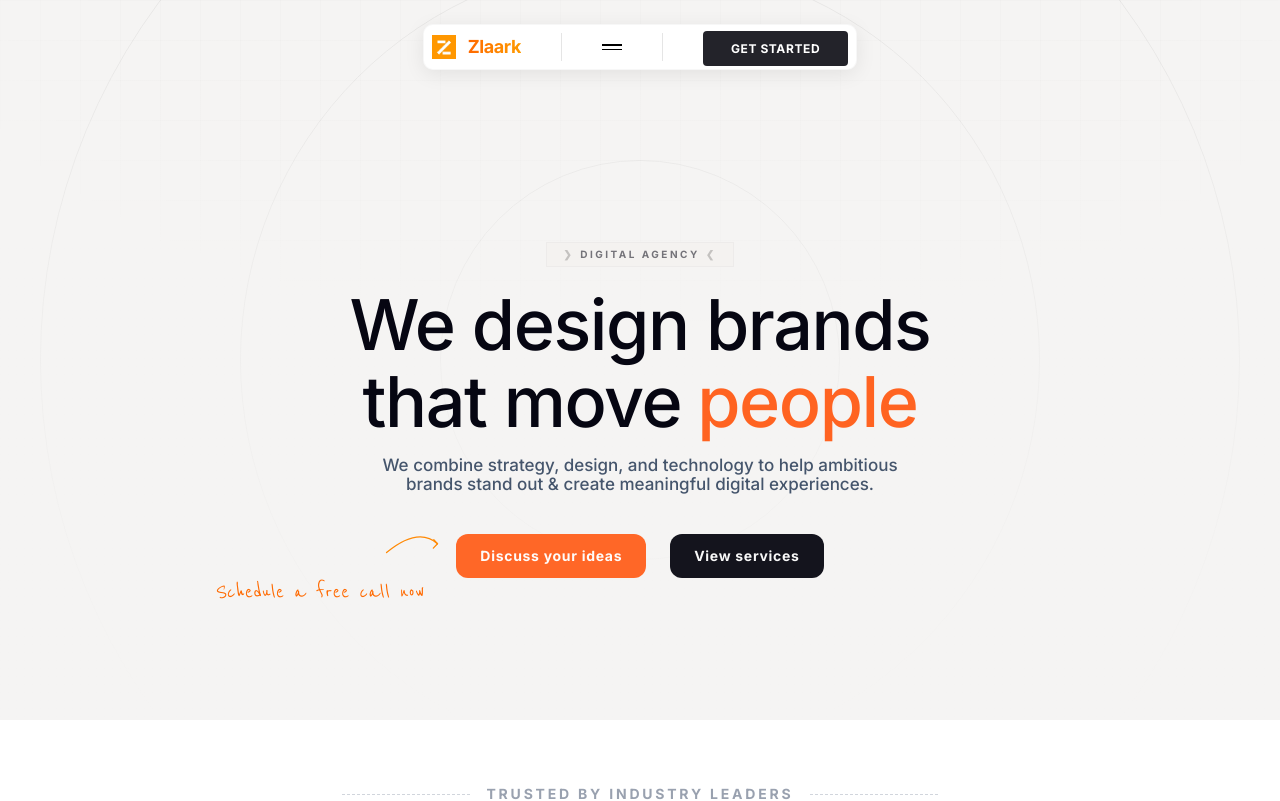
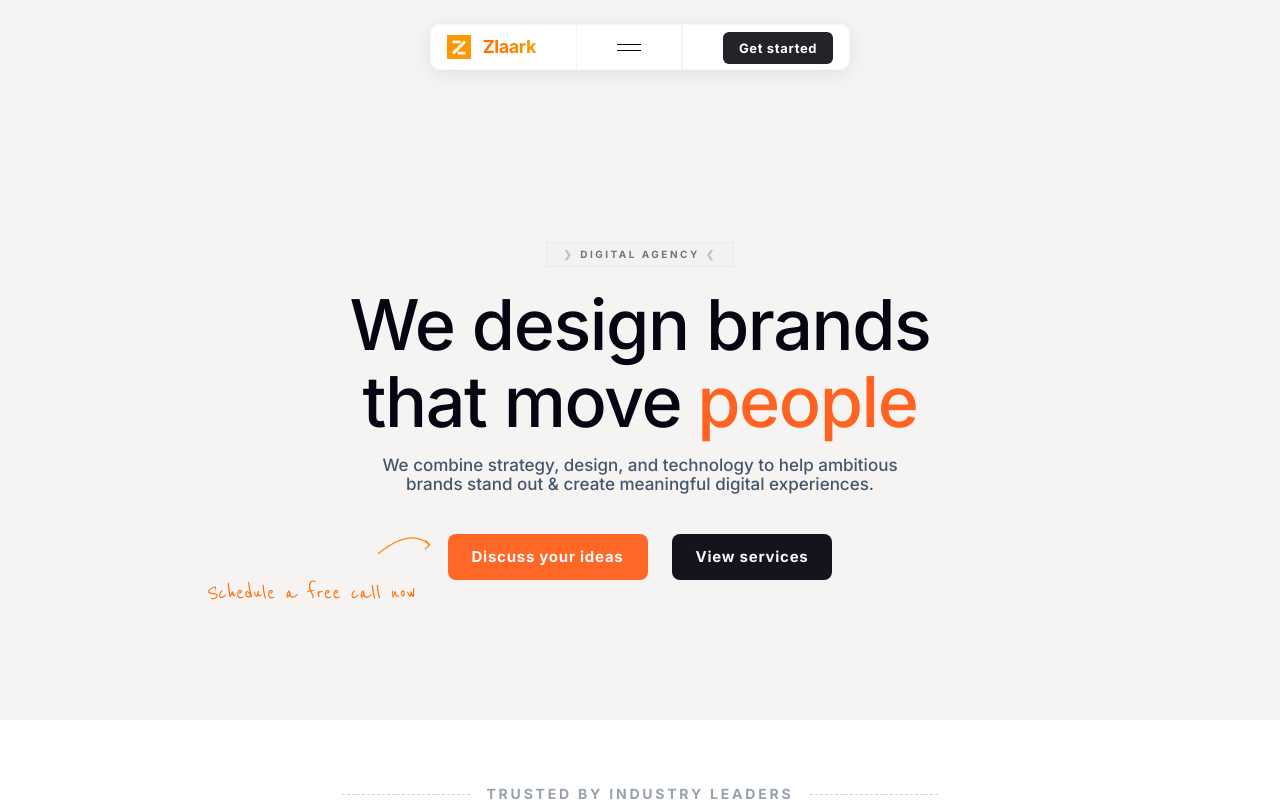
Before and after one commit to Zlaark/zl-new, a Next.js app: page / in a window 1280 px wide. Shown: the top 801 px of the page. Built offline with nearby package versions, Linux system fonts and the light colour scheme.

Commit message:
feat: implement initial Header and Hero components for the homepage.

```diff
--- a/src/components/Header.jsx
+++ b/src/components/Header.jsx
@@ -22,9 +22,9 @@ export default function Header() {
     return (
         <>
             <header className="fixed top-6 left-0 right-0 z-50 flex justify-center px-4 pointer-events-none">
-                <div className="bg-white rounded-[10px] shadow-[0_4px_20px_rgba(0,0,0,0.08)] flex items-center border border-black/[0.03] pointer-events-auto">
+                <div className="bg-white rounded-[10px] shadow-[0_4px_20px_rgba(0,0,0,0.08)] flex items-center border border-black/[0.03] pointer-events-auto px-2">
                     {/* Logo Section */}
-                    <Link href="/" className="flex items-center gap-3 pl-2 pr-6 py-2 hover:bg-black/5 rounded-md transition-colors group">
+                    <Link href="/" className="flex items-center gap-3 pl-2 pr-6 py-2 group">
                         <div className="relative w-6 h-6">
                             <Image
                                 src='/logo.jpg'
@@ -38,28 +38,28 @@ export default function Header() {
                     </Link>
 
                     {/* Divider */}
-                    <div className="w-px h-7 bg-black/10 mx-4"></div>
+                    <div className="w-[1.5px] self-stretch bg-[#F5F4F3] mx-4"></div>
 
                     {/* Menu Section */}
                     <button
                         onClick={() => setIsMenuOpen(!isMenuOpen)}
-                        className="px-6 py-4 hover:bg-black/[0.03] transition-colors text-black relative group"
+                        className="px-6 py-4 text-black relative group"
                         aria-label="Toggle Menu"
                     >
-                        <div className="flex flex-col gap-[3px] w-5">
-                            <div className="h-[1.5px] w-full bg-black"></div>
-                            <div className="h-[1.5px] w-full bg-black"></div>
+                        <div className="flex flex-col gap-[5px] w-6">
+                            <div className="h-px w-full bg-[#060612]"></div>
+                            <div className="h-px w-full bg-[#060612]"></div>
                         </div>
                     </button>
 
                     {/* Divider */}
-                    <div className="w-px h-7 bg-black/10 mx-4"></div>
+                    <div className="w-[1.5px] self-stretch bg-[#F5F4F3] mx-4"></div>
 
                     {/* CTA Section */}
                     <div className="pl-6 pr-2 py-1">
                         <Link
                             href="/contact"
-                            className="bg-[#23232A] text-white px-7 py-2.5 rounded-[4px] font-bold text-xs tracking-wider uppercase hover:bg-[#23232A] hover:outline hover:outline-2 hover:outline-dashed hover:outline-[#FFFFFF] hover:outline-offset-2 transition-all"
+                            className="bg-[#23232A] text-white px-4 py-2 rounded-[6px] font-bold text-[13px] tracking-wider hover:bg-gradient-to-b hover:from-[#3a3a44] hover:to-[#23232A] transition-all duration-300"
                         >
                             Get started
                         </Link>
--- a/src/components/home/Hero.jsx
+++ b/src/components/home/Hero.jsx
@@ -12,10 +12,10 @@ const HeroButton = ({ children, href, variant = 'primary' }) => {
             <Link
                 href={href}
                 className={cn(
-                    'group relative flex items-center justify-center px-6 py-3 rounded-[12px] font-bold text-sm tracking-wider transition-all duration-300 overflow-hidden',
+                    'group relative flex items-center justify-center px-6 py-3 rounded-[8px] font-bold text-[15px] tracking-wider transition-all duration-300 overflow-hidden',
                     variant === 'primary'
-                        ? 'bg-[#FF6727] text-[#FEFBFA] hover:bg-gradient-to-b hover:from-[#FF6727] hover:to-[#D4420C] hover:shadow-lg transition-all duration-300'
-                        : 'bg-[#14141D] text-[#F8F8F8]'
+                        ? 'bg-[#FF6727] text-[#FEFBFA] hover:bg-gradient-to-b hover:from-[#b94a19] hover:to-[#FF6727] shadow-none transition-all duration-300'
+                        : 'bg-[#14141D] text-[#F8F8F8] hover:bg-gradient-to-b hover:from-[#2a2a35] hover:to-[#14141D] hover:shadow-[0_2px_15px_rgba(0,0,0,0.3)] transition-all duration-300'
                 )}
             >
                 <span className="relative z-10 flex items-center gap-2">
--- a/src/components/home/HeroBackground.jsx
+++ b/src/components/home/HeroBackground.jsx
@@ -1,22 +1,7 @@
 "use client";
-import { motion } from 'framer-motion';
 
 export default function HeroBackground() {
     return (
-        <div className='absolute inset-0 z-0 pointer-events-none overflow-hidden bg-[#F5F4F3]'>
-            {/* Concentric Circles */}
-            <div className="absolute inset-0 flex items-center justify-center pointer-events-none opacity-[0.05]">
-                <div className="absolute w-[400px] h-[400px] border border-black rounded-full" />
-                <div className="absolute w-[800px] h-[800px] border border-black rounded-full" />
-                <div className="absolute w-[1200px] h-[1200px] border border-black rounded-full" />
-                <div className="absolute w-[1600px] h-[1600px] border border-black rounded-full" />
-            </div>
-
-            <div className='absolute inset-0 z-1 opacity-[0.4]'>
-                <div className="absolute inset-0 bg-[linear-gradient(to_right,#00000008_1px,transparent_1px),linear-gradient(to_bottom,#00000008_1px,transparent_1px)] bg-[size:40px_40px] [mask-image:radial-gradient(ellipse_60%_50%_at_50%_0%,#000_70%,transparent_100%)]" />
-            </div>
-
-            <div className='absolute inset-0 bg-gradient-to-b from-transparent via-[#F5F4F3]/60 to-[#F5F4F3] pointer-events-none z-10' />
-        </div>
+        <div className='absolute inset-0 z-0 pointer-events-none overflow-hidden bg-[#F5F4F3]' />
     );
 }
```
